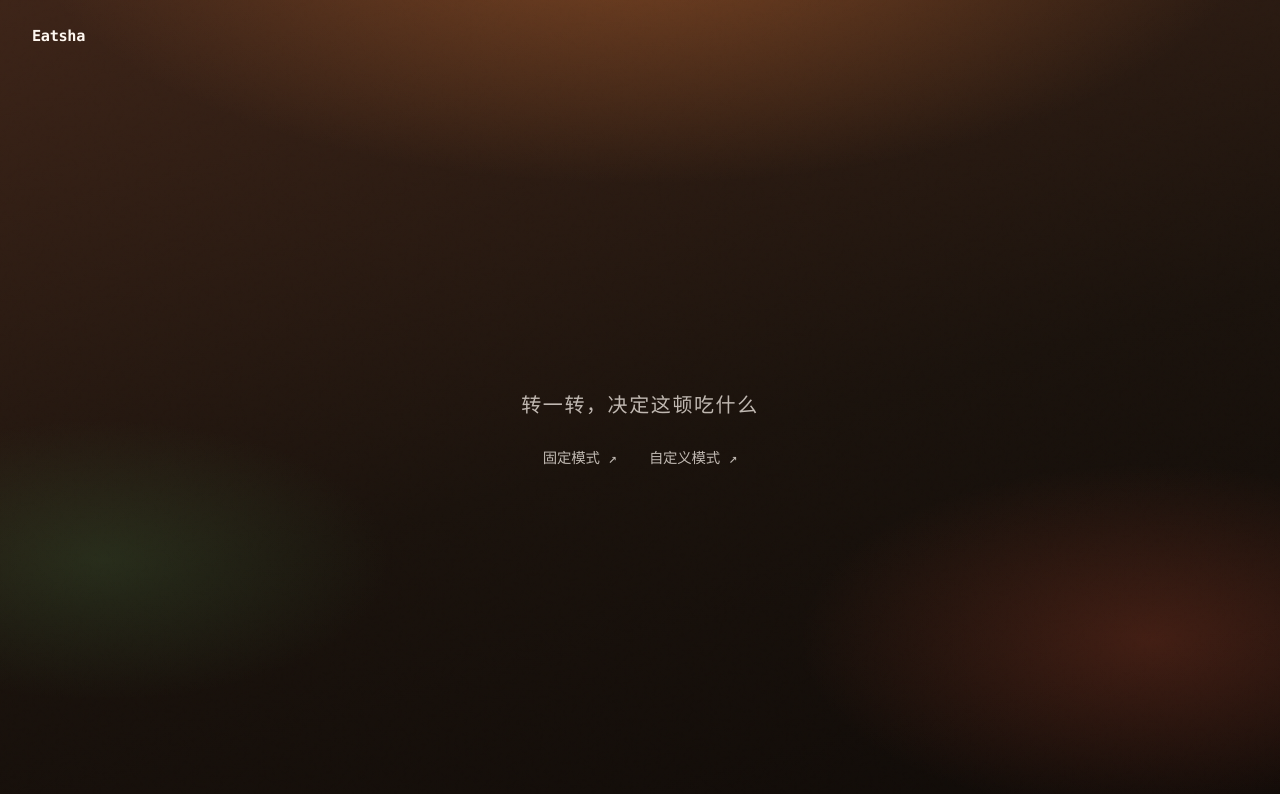
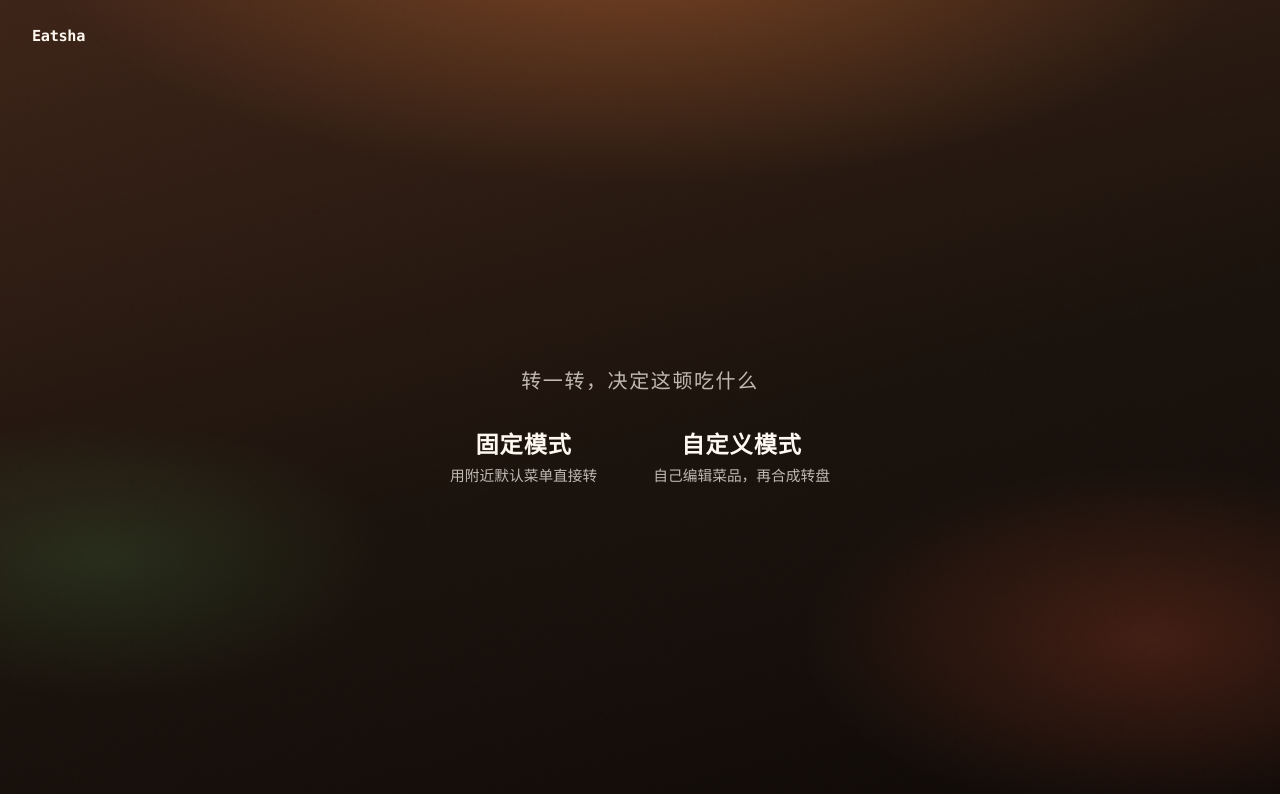
Before and after one commit to motoish/eatsha, a website: page index.html in a window 1280 px wide. Drawn offline with Linux system fonts and the light colour scheme.

Commit message:
fix: modify style

```diff
--- a/index.html
+++ b/index.html
@@ -25,10 +25,16 @@
       <header class="page-intro">
         <p class="page-intro__title">转一转，决定这顿吃什么</p>
       </header>
-      <nav class="home-links" aria-label="大模式选择">
-        <button type="button" id="enter-fixed" class="home-link">固定模式 ↗</button>
-        <button type="button" id="enter-custom" class="home-link">自定义模式 ↗</button>
-      </nav>
+      <div class="home-actions" role="group" aria-label="大模式选择">
+        <button type="button" id="enter-fixed" class="home-action">
+          <span class="home-action__title">固定模式</span>
+          <span class="home-action__desc">用附近默认菜单直接转</span>
+        </button>
+        <button type="button" id="enter-custom" class="home-action">
+          <span class="home-action__title">自定义模式</span>
+          <span class="home-action__desc">自己编辑菜品，再合成转盘</span>
+        </button>
+      </div>
     </section>
 
     <section id="screen-edit" class="screen stage stage--edit" hidden>
--- a/styles.css
+++ b/styles.css
@@ -133,34 +133,51 @@ body {
   letter-spacing: 0.08em;
 }
 
-.home-links {
+.home-actions {
   display: flex;
   justify-content: center;
-  flex-wrap: wrap;
-  gap: 2rem;
+  align-items: flex-start;
+  flex-wrap: nowrap;
+  gap: clamp(1.5rem, 6vw, 3.5rem);
+  width: max-content;
+  max-width: 100%;
   margin-top: 0.5rem;
   animation: brand-in 0.7s ease-out 0.2s both;
 }
 
-.home-link {
+.home-action {
   appearance: none;
   border: 0;
-  padding: 0;
+  padding: 0.25rem 0;
   background: transparent;
-  color: var(--ink-soft);
-  font-family: var(--font-logo);
-  font-size: 0.9rem;
-  font-weight: 500;
-  letter-spacing: -0.01em;
+  color: var(--ink);
+  text-align: center;
   cursor: pointer;
-  transition: color 160ms ease;
+  transition: opacity 160ms ease;
 }
 
-.home-link:hover {
-  color: var(--ink);
+.home-action:hover {
+  opacity: 0.75;
 }
 
-.home-link:focus-visible {
+.home-action__title {
+  display: block;
+  font-family: var(--font-brand);
+  font-size: 1.45rem;
+  font-weight: 700;
+  letter-spacing: 0.04em;
+}
+
+.home-action__desc {
+  display: block;
+  margin-top: 0.4rem;
+  color: var(--ink-soft);
+  font-size: 0.92rem;
+  line-height: 1.45;
+  white-space: nowrap;
+}
+
+.home-action:focus-visible {
   outline: 2px solid #fff8f1;
   outline-offset: 4px;
 }
@@ -712,7 +729,7 @@ body {
 
 @media (prefers-reduced-motion: reduce) {
   .page-intro,
-  .home-links,
+  .home-actions,
   .editor,
   .controls,
   .wheel-scene,
```
